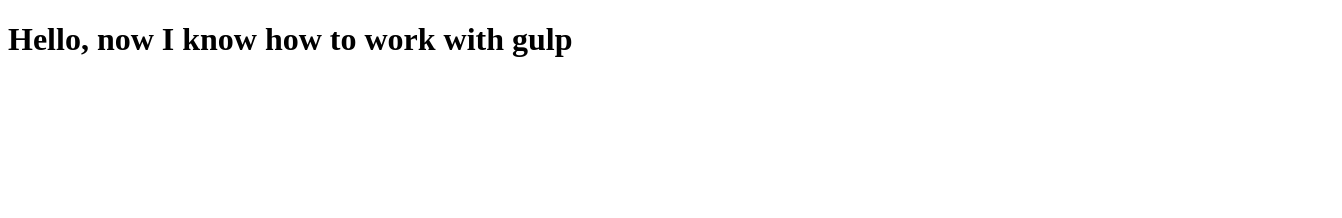
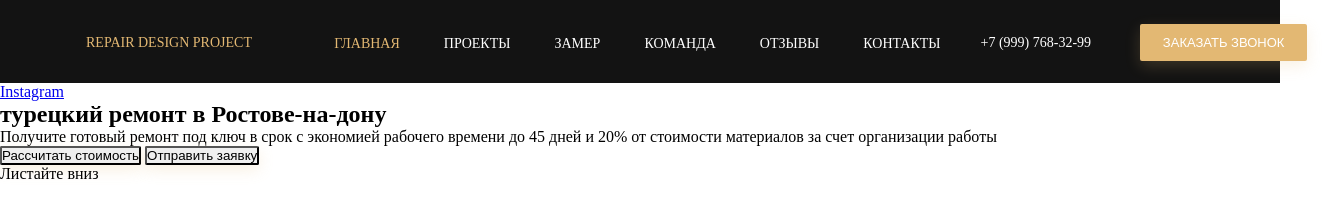
Before and after one commit to TheAnnatolich/ALLVersions, a website: page index.html in a window 1280 px wide. Shown: the whole page, 1342 px wide, since content can reach past the window. Drawn offline with Linux system fonts and the light colour scheme.

Commit message:
Start using BEM

```diff
--- /dev/null
+++ b/CSS/style.css
@@ -0,0 +1,82 @@
+* {
+    box-sizing: border-box;
+    margin: 0;
+    padding: 0;
+    max-width: 1438px;
+}
+
+.header {
+    background-color: #131313;
+    padding-top: 24px;
+    padding-bottom: 22px;
+}
+
+.container {
+    width: 1256px;
+    margin-left: 86px;
+}
+
+.menu {
+    display: flex;
+    align-items: center;
+}
+
+.logo {
+    font-weight: 500;
+    font-size: 14px;
+    text-transform: uppercase;
+    margin-right: 82.3px;
+    color: #E3B873;
+}
+
+.nav {
+    max-width: 652px;
+}
+
+.nav__item {
+    font-size: 14px;
+    text-transform: uppercase;
+    color: #FFFFFF;
+    text-decoration: none;
+    margin-right: 40px;
+}
+
+.nav__item:last-child {
+    margin-right: 40px;
+}
+
+.nav__item-main {
+    color: #E3B873;
+}
+
+/* .contacts {
+    margin-left: 120px;
+} */
+
+.phone {
+    font-weight: normal;
+    font-size: 14px;
+    text-transform: uppercase;
+    color: #FFFFFF;
+    text-decoration: none;
+    margin-right: 45px;
+
+}
+
+.button {
+    box-shadow: 0px 5px 15px rgba(227, 184, 115, 0.2);
+    border-radius: 2px;
+
+}
+
+.contacts__button {
+    width: 167px;
+    height: 37px;
+    border: none;
+    font-weight: 500;
+    font-size: 13px;
+    text-align: center;
+    text-transform: uppercase;
+    color: #FFFFFF;
+    background: #E3B873;
+}
--- a/index.html
+++ b/index.html
@@ -1,14 +1,63 @@
 <!DOCTYPE html>
 <html lang="en">
-
   <head>
     <meta charset="UTF-8" />
     <meta name="viewport" content="width=device-width, initial-scale=1.0" />
-  <title>Document</title>
+    <link rel="stylesheet" href="CSS/style.css" />
+    <title>Repair design project</title>
   </head>
 
   <body>
-  <h1>Hello, now I know how to work with gulp</h1>
+    <header class="header">
+      <div class="container">
+        <div class="menu">
+          <div class="logo menu__logo">Repair Design Project</div>
+          <nav class="nav menu__nav">
+            <a href="" class="nav__item nav__item-main">Главная</a>
+            <a href="" class="nav__item">Пpоекты</a>
+            <a href="" class="nav__item">Замер</a>
+            <a href="" class="nav__item">Команда</a>
+            <a href="" class="nav__item">Отзывы</a>
+            <a href="" class="nav__item">Контакты</a>
+          </nav>
+          <div class="contacts menu__contacts">
+            <a href="" class="phone contacts__phone">+7 (999) 768-32-99</a>
+            <button class="button contacts__button button--primary">
+              Заказать звонок
+            </button>
+          </div>
+        </div>
+        <!-- /.menu -->
+      </div>
+      <!-- /.container -->
+    </header>
+    <main>
+      <section class="hero">
+        <a href="#" class="instagram here__instagram">Instagram</a>
+        <div class="hero__content">
+          <h1 class="title hero__title">
+            турецкий ремонт в Ростове-на-дону
+          </h1>
+          <p class="hero__text">
+            Получите готовый ремонт под ключ в срок с экономией рабочего времени
+            до 45 дней и 20% от стоимости материалов за счет организации работы
+          </p>
+          <button class="button hero__button hero--primary">
+            Рассчитать стоимость
+          </button>
+          <button class="button hero__button button--outline">
+            Отправить заявку
+          </button>
+        </div>
+        <!--/hero__contant-->
+        <div class="scroll-down">
+          <span href="#" class="scroll-text scroll-down__text"
+            >Листайте вниз</span
+          >
+          <img src="" alt="" class="scroll-image scroll-down__image" />
+        </div>
+      </section>
+      <!--/hero-->
+    </main>
   </body>
-
 </html>
```
Lines whose indentation alone changed are shown as unchanged.
